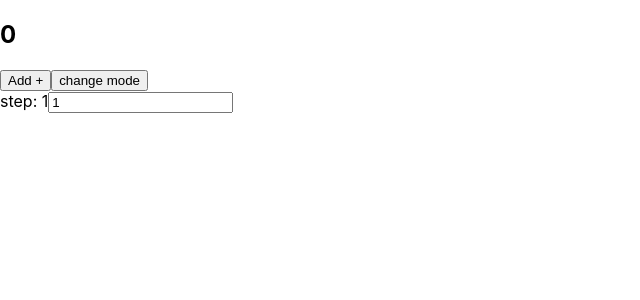
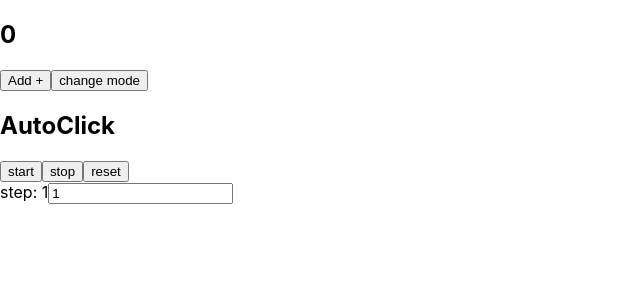
Before and after one commit to novolokova/Practic-react-25-02-23, a React (Create React App) app: page / in a window 1280 px wide. Shown: the top 300 px of the page, without its empty margins (0-640 px from the left). Built offline with nearby package versions, Linux system fonts and the light colour scheme.

Commit message:
Add AutoClick

```diff
--- /dev/null
+++ b/src/components/AutoClick/index.js
@@ -0,0 +1,61 @@
+import React, { Component } from "react";
+
+class AutoClick extends Component {
+  constructor(props) {
+    super(props);
+    this.state = {
+      time: new Date(0, 0, 0, 0, 0, 0, 0),
+      mess: "",
+    };
+    this.intervalId = null;
+    this.timelId = null;
+  }
+
+  tisk = () => {
+    const { time } = this.state;
+    const newTime = new Date(time);
+    newTime.setSeconds(newTime.getSeconds() + 1);
+    this.setState({ time: newTime });
+  };
+
+  start = () => {
+    const { changeHandler } = this.props;
+    if (this.intervalId === null) {
+      this.intervalId = setInterval(changeHandler, 1000);
+      this.timelId = setInterval(this.tisk, 1000);
+    }
+    this.setState({ mess: "" });
+  };
+
+  stop = () => {
+    clearInterval(this.intervalId);
+    clearInterval(this.timelId);
+    this.intervalId = null;
+    this.timelId = null;
+    const { time } = this.state;
+    const message = `Your time: ${time.toLocaleTimeString("en-GB")}`;
+    this.setState({ mess: message });
+  };
+  reset = () => {
+    this.setState({ time: new Date(0, 0, 0, 0, 0, 0, 0) });
+    this.props.resetCount();
+    this.stop();
+  };
+
+  componentWillUnmount() {
+    this.stop();
+  }
+
+  render() {
+    return (
+      <div>
+        <h2>AutoClick {this.state.mess}</h2>
+        <button onClick={this.start}>start</button>
+        <button onClick={this.stop}>stop</button>
+        <button onClick={this.reset}>reset</button>
+      </div>
+    );
+  }
+}
+
+export default AutoClick;
--- a/src/components/Counter/index.js
+++ b/src/components/Counter/index.js
@@ -1,4 +1,5 @@
 import React, { Component } from "react";
+import AutoClick from "../AutoClick";
 
 class Counter extends Component {
   constructor(props) {
@@ -8,9 +9,10 @@ class Counter extends Component {
       isAdd: true,
     };
   }
-
+  resetCount = () => {
+    this.setState({ count: 0 });
+  };
   changeHandler = () => {
-    // const { step } = this.props;
     if (this.state.isAdd) {
       this.setState({ count: this.state.count + Number(this.props.step) });
     } else {
@@ -22,7 +24,6 @@ class Counter extends Component {
   };
 
   render() {
-
     const { count, isAdd } = this.state;
     const changeMode = isAdd ? "Add +" : "Sub -";
 
@@ -33,6 +34,10 @@ class Counter extends Component {
           <button onClick={this.changeHandler}>{changeMode}</button>
           <button onClick={this.clickHandler}>change mode</button>
         </div>
+        <AutoClick
+          changeHandler={this.changeHandler}
+          resetCount={this.resetCount}
+        />
       </article>
     );
   }
--- a/src/components/CounterSection/index.js
+++ b/src/components/CounterSection/index.js
@@ -14,6 +14,7 @@ class CounterSection extends Component {
     if (target.value < maxStep)
       this.setState({ step: target.value.replace(/[^0-9 .]/g, "") });
   };
+
   render() {
     const { step } = this.state;
     return (
```
